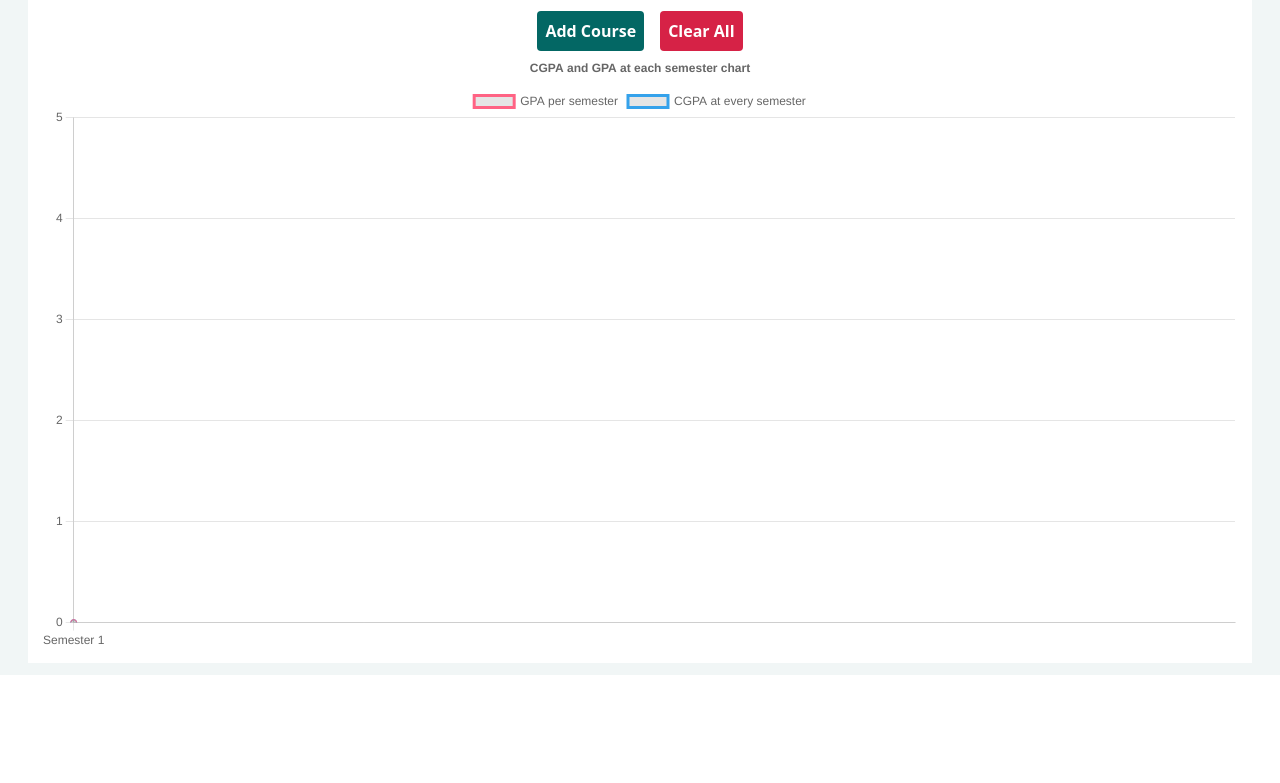
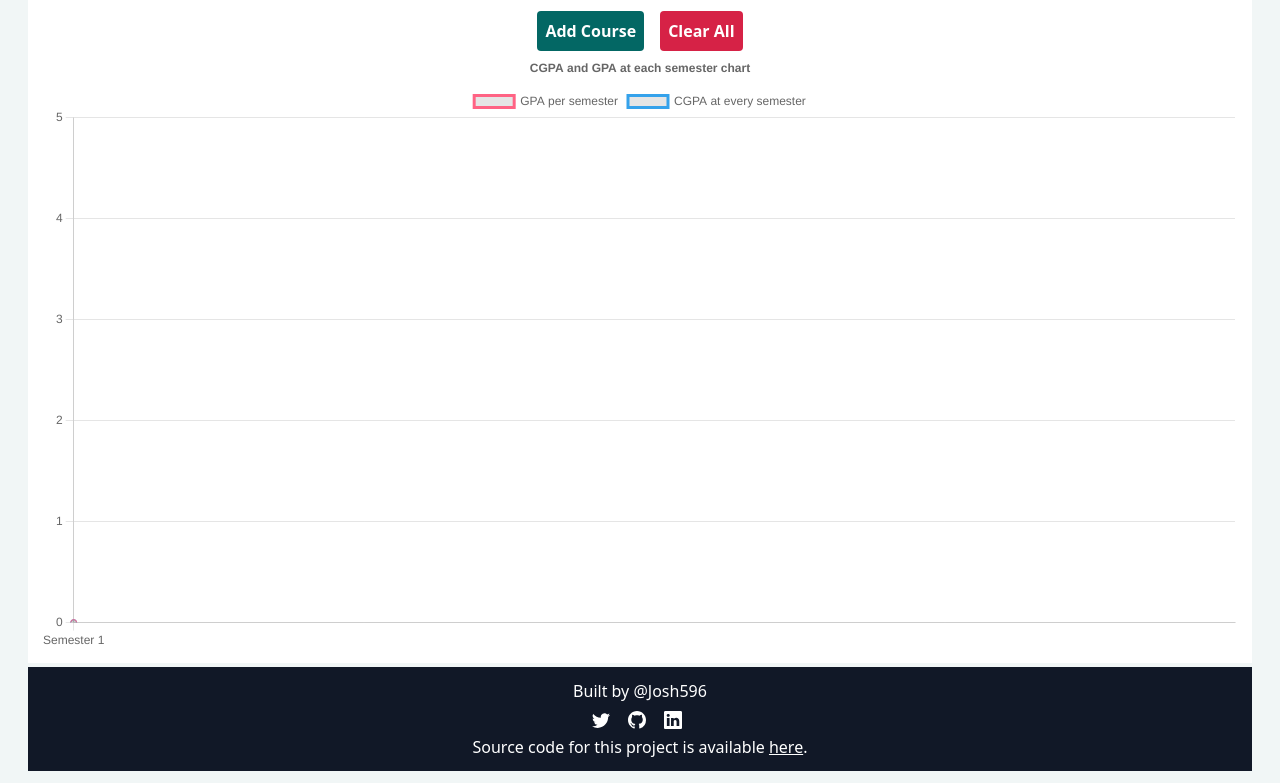
Before and after one commit to Josh596/cgpa-calculator, a React (Create React App) app: page / in a window 1280 px wide. Shown: the part 457-1240 px from the top of the page. Before the commit the page ends 1132 px from the top, so only its background shows below. Built offline with nearby package versions, Linux system fonts and the light colour scheme.

Commit message:
Added footer

```diff
--- a/src/App.js
+++ b/src/App.js
@@ -1,6 +1,7 @@
 
 import { useState, useEffect } from 'react';
 import './App.css';
+import Footer from './components/Footer';
 import Graph from './components/Graph';
 import Semester from './components/Semester/Semester.js';
 import SemesterButton from './components/SemesterButton';
@@ -199,8 +200,8 @@ function App() {
         </div>
       </div>
 
-
-
+      {/* Footer */}
+      <Footer />
     </div>
 
 
--- /dev/null
+++ b/src/components/Footer.js
@@ -0,0 +1,28 @@
+import React from 'react'
+import { BsTwitter, BsGithub, BsLinkedin } from 'react-icons/bs'
+
+
+function Icon({ icon, url }) {
+    return (
+        <a href={url} className='h-6 w-6'>{icon}</a>
+    )
+}
+
+function Footer() {
+    return (
+        <footer className='text-center bg-gray-900 w-full py-3 text-white '>
+            Built by @Josh596
+            <div className='flex justify-center gap-3 mt-2'>
+                <Icon icon={<BsTwitter size={18} />} url={'https://twitter.com/olujosh596'} />
+                <Icon icon={<BsGithub size={18} />} url={'https://github.com/Josh596'} />
+                <Icon icon={<BsLinkedin size={18} />} url={'https://www.linkedin.com/in/joshua-olukotun-a371761b2/'} />
+
+            </div>
+            <div>
+                Source code for this project is available <a className='underline' target='_blank' href='https://github.com/Josh596/cgpa-calculator'>here</a>.
+            </div>
+        </footer>
+    )
+}
+
+export default Footer
```
